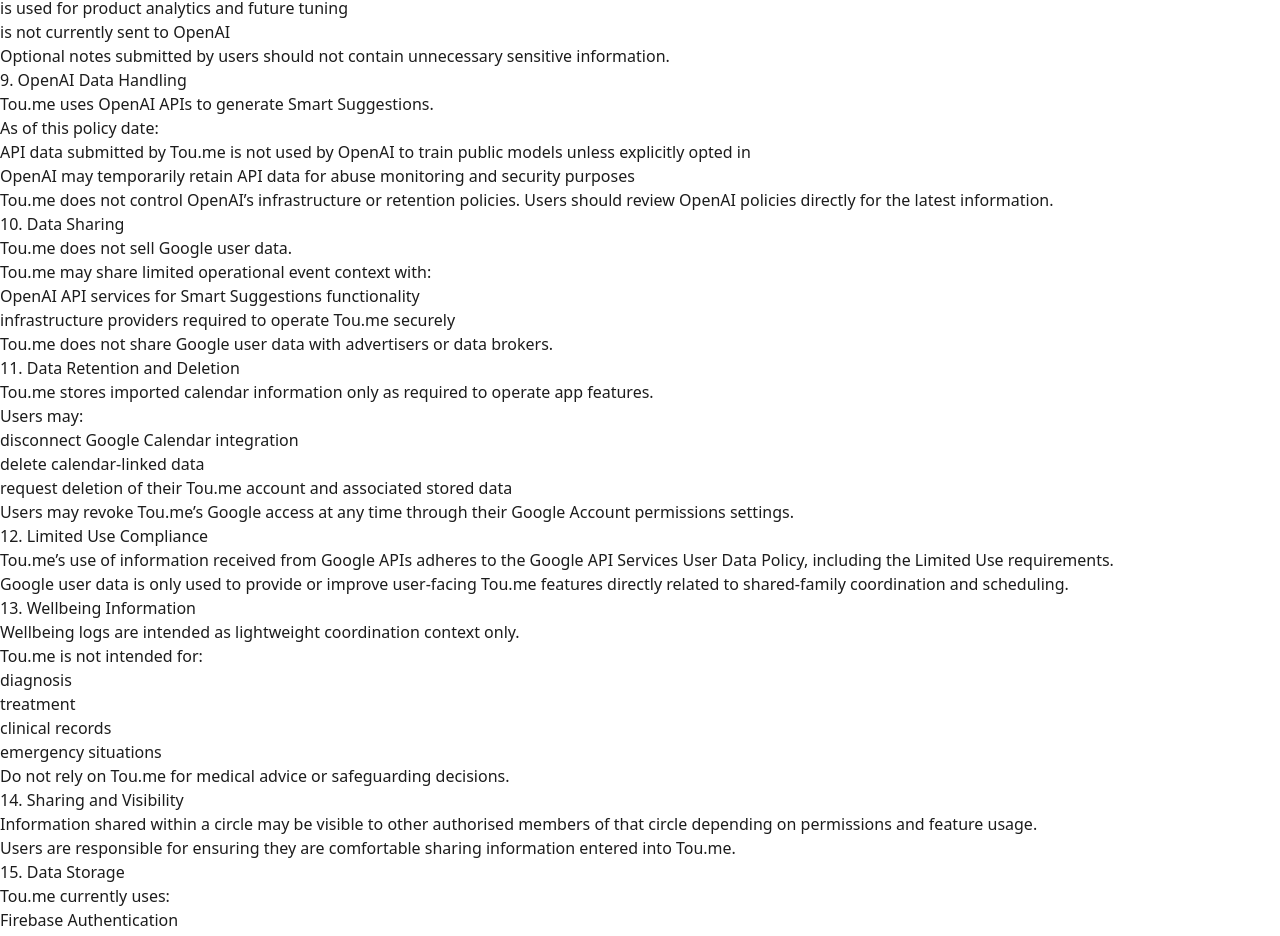
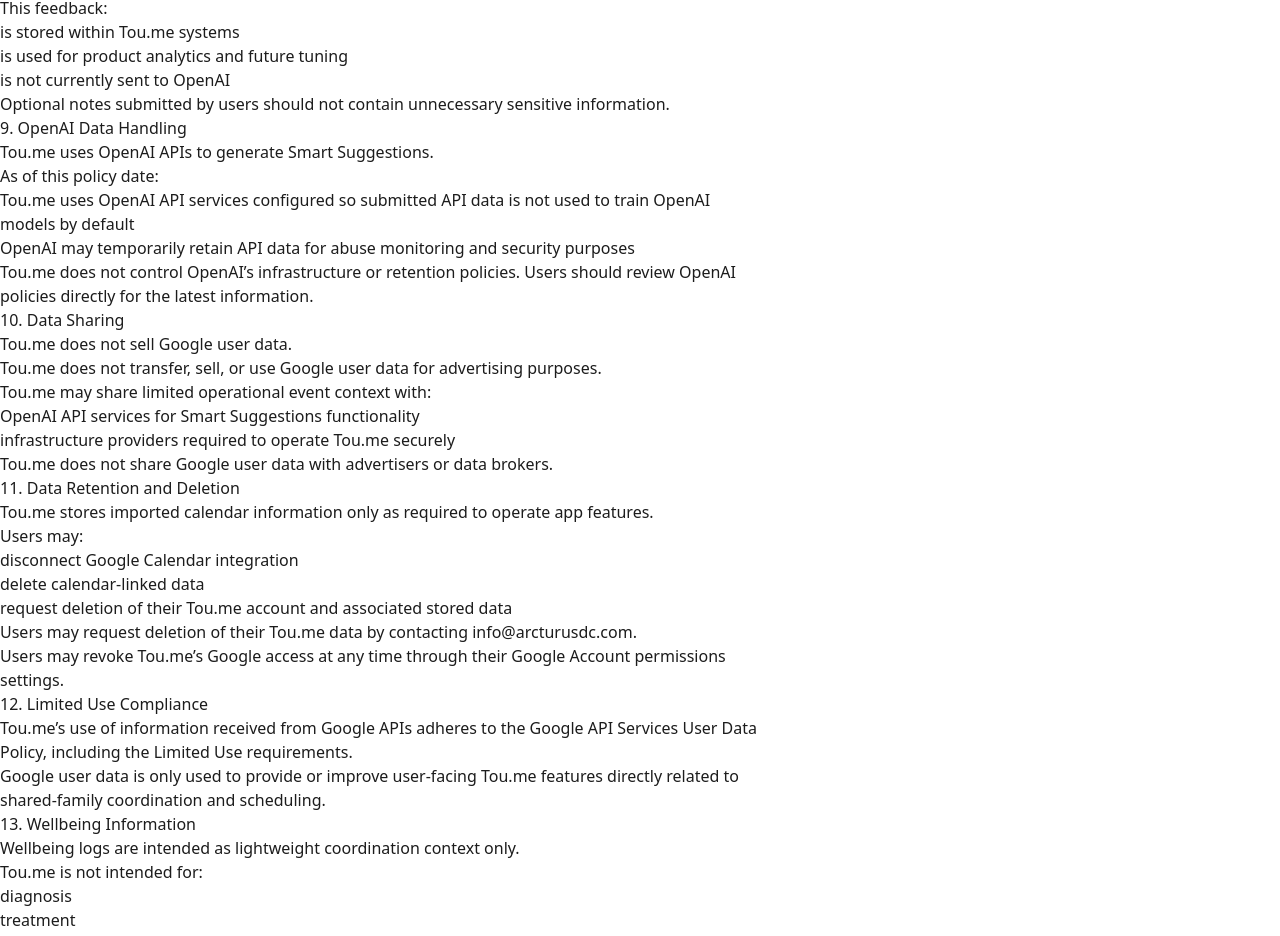
Before and after one commit to repinfaust/arcturusdc.github.io, a Next.js app: page /apps/toume/privacy-policy in a window 1280 px wide. Shown: the part 2558-3494 px from the top of the page. Built offline with nearby package versions, Linux system fonts and the light colour scheme; no server answers.

Commit message:
Tou.me privacy policy: improve readability + Google wording tweaks

```diff
--- a/src/app/apps/toume/privacy-policy/page.jsx
+++ b/src/app/apps/toume/privacy-policy/page.jsx
@@ -30,7 +30,21 @@ export default function ToumePrivacyPolicy() {
       </section>
 
       {/* Content */}
-      <article className="prose prose-neutral max-w-none mt-6">
+      <article
+        className={[
+          // Keep this page highly readable (Google review + store policy surface).
+          // The project’s global styles appear to suppress default list markers in some contexts,
+          // so we explicitly re-enable bullets/indentation here.
+          'prose prose-neutral mt-6',
+          'max-w-3xl',
+          'prose-headings:scroll-mt-24',
+          'prose-h2:mt-8 prose-h2:mb-3',
+          'prose-p:my-3',
+          'prose-ul:my-3 prose-ul:list-disc prose-ul:pl-6',
+          'prose-ol:my-3 prose-ol:list-decimal prose-ol:pl-6',
+          'prose-li:my-1',
+        ].join(' ')}
+      >
         <h2>1. Overview</h2>
         <p>
           Tou.me is a calm, logistics-focused organiser for separated, blended, and shared-care
@@ -184,8 +198,8 @@ export default function ToumePrivacyPolicy() {
         <p>As of this policy date:</p>
         <ul>
           <li>
-            API data submitted by Tou.me is not used by OpenAI to train public models unless
-            explicitly opted in
+            Tou.me uses OpenAI API services configured so submitted API data is not used to train
+            OpenAI models by default
           </li>
           <li>OpenAI may temporarily retain API data for abuse monitoring and security purposes</li>
         </ul>
@@ -196,6 +210,7 @@ export default function ToumePrivacyPolicy() {
 
         <h2>10. Data Sharing</h2>
         <p>Tou.me does not sell Google user data.</p>
+        <p>Tou.me does not transfer, sell, or use Google user data for advertising purposes.</p>
         <p>Tou.me may share limited operational event context with:</p>
         <ul>
           <li>OpenAI API services for Smart Suggestions functionality</li>
@@ -213,6 +228,10 @@ export default function ToumePrivacyPolicy() {
           <li>delete calendar-linked data</li>
           <li>request deletion of their Tou.me account and associated stored data</li>
         </ul>
+        <p>
+          Users may request deletion of their Tou.me data by contacting{' '}
+          <a href="mailto:info@arcturusdc.com">info@arcturusdc.com</a>.
+        </p>
         <p>
           Users may revoke Tou.me’s Google access at any time through their Google Account
           permissions settings.
```
